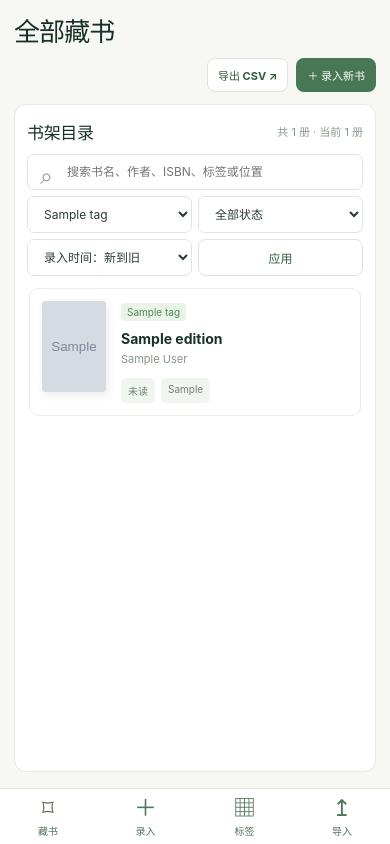
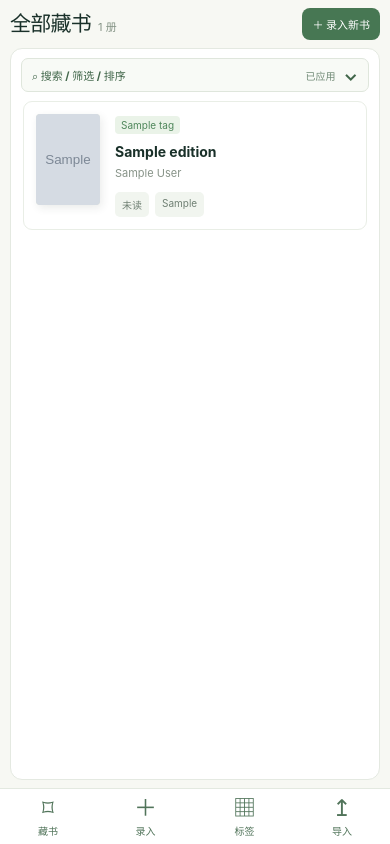
Before and after one commit to twoyoung04/library, a Django app: page /?tag=1 in a window 390 px wide. Run offline with Django 5.2, Linux system fonts and the light colour scheme; a user stored in the database is signed in; tables that the repository leaves empty hold one stand-in row (values such as "Sample post"); grey boxes marked "Sample" are stand-in pictures; parts of the project's set-up code (start-up, migrations or seed data) failed here and were passed over.

Commit message:
Give mobile catalogue more room

```diff
--- a/catalog/static/catalog/style.css
+++ b/catalog/static/catalog/style.css
@@ -62,3 +62,28 @@
   .collection-workspace .filters{grid-template-columns:repeat(2,minmax(0,1fr))}
   .collection-workspace .filters button{width:100%}
 }
+
+/* On phones, keep the shelf visible and open controls only when needed. */
+.catalog-controls{flex:none}
+.catalog-controls>summary,.mobile-count,.mobile-export{display:none}
+@media(max-width:760px){
+  .collection-page .main-content{padding:8px 10px calc(64px + env(safe-area-inset-bottom))}
+  .collection-top{flex-direction:row;align-items:center;gap:8px;margin-bottom:8px}
+  .collection-title{display:flex;align-items:baseline;gap:7px;min-width:0}
+  .collection-top h1{font-size:21px;white-space:nowrap}
+  .mobile-count{display:inline;color:#849385;font-size:11px;white-space:nowrap}
+  .collection-actions{width:auto;margin-left:auto}
+  .collection-actions .button.secondary{display:none}
+  .collection-actions .button.primary{min-height:32px;padding:0 9px}
+  .collection-workspace{padding:9px 10px 7px}
+  .collection-workspace .section-heading{display:none}
+  .catalog-controls{margin-bottom:7px}
+  .catalog-controls>summary{display:flex;align-items:center;gap:8px;min-height:34px;padding:0 10px;border:1px solid #dfe6dc;border-radius:7px;background:#f8faf6;color:#41664a;font-size:11px;font-weight:700;list-style:none;cursor:pointer}
+  .catalog-controls>summary::-webkit-details-marker{display:none}
+  .catalog-controls>summary::after{content:'⌄';font-size:18px;line-height:1;margin-left:0;transition:transform .15s}
+  .catalog-controls[open]>summary::after{transform:rotate(180deg)}
+  .controls-state{margin-left:auto;color:#728b77;font-size:10px;font-weight:500}
+  .controls-state:empty{margin-left:auto}
+  .catalog-controls .filters{margin:8px 0 0}
+  .catalog-controls .mobile-export{display:block;padding:10px 2px 2px;color:#3d7b4b;font-size:11px;font-weight:700}
+}
--- a/templates/base.html
+++ b/templates/base.html
@@ -7,8 +7,8 @@
   <meta name="theme-color" content="#18312a">
   <meta name="turbo-prefetch" content="false">
   <title>{% block title %}我的藏书{% endblock %} · 我的藏书</title>
-  <link rel="stylesheet" href="{% static 'catalog/style.css' %}?v=20261001-sort" data-turbo-track="reload">
-  <script src="{% static 'catalog/navigation.bundle.js' %}?v=20261001-layout" defer data-turbo-track="reload"></script>
+  <link rel="stylesheet" href="{% static 'catalog/style.css' %}?v=20261001-mobile-shelf" data-turbo-track="reload">
+  <script src="{% static 'catalog/navigation.bundle.js' %}?v=20261001-mobile-shelf" defer data-turbo-track="reload"></script>
   {% block head %}{% endblock %}
 </head>
 <body class="app-body {% block body_class %}{% endblock %}">
--- a/templates/catalog/list.html
+++ b/templates/catalog/list.html
@@ -3,7 +3,7 @@
 {% block body_class %}collection-page{% endblock %}
 {% block content %}
 <header class="page-header collection-top">
-  <div><h1>全部藏书</h1></div>
+  <div class="collection-title"><h1>全部藏书</h1><span class="mobile-count">{{ page.paginator.count }} 册</span></div>
   <div class="collection-actions">
     <a class="button secondary" href="{% url 'export_csv' %}" data-turbo="false">导出 CSV ↗</a>
     <a class="button primary" href="{% url 'book_new' %}">＋ 录入新书</a>
@@ -11,6 +11,8 @@
 </header>
 <section class="collection-panel collection-workspace">
   <div class="section-heading"><h2>书架目录</h2><span class="count-label">共 {{ total_copies }} 册 · 当前 {{ page.paginator.count }} 册</span></div>
+  <details class="catalog-controls" open>
+    <summary><span>⌕ 搜索 / 筛选 / 排序</span><span class="controls-state">{% if query or selected_tag or selected_status or selected_sort != 'added_desc' %}已应用{% endif %}</span></summary>
     <form class="filters" method="get">
       <label class="search-field"><span>⌕</span><input type="search" name="q" value="{{ query }}" placeholder="搜索书名、作者、ISBN、标签或位置"></label>
       <select name="tag" aria-label="标签"><option value="">全部标签</option>{% for item in tags %}<option value="{{ item.pk }}" {% if selected_tag == item.pk|stringformat:'s' %}selected{% endif %}>{{ item.name }}</option>{% endfor %}</select>
@@ -18,6 +20,8 @@
       <select name="sort" aria-label="排序方式">{% for value,label in sort_options %}<option value="{{ value }}" {% if selected_sort == value %}selected{% endif %}>{{ label }}</option>{% endfor %}</select>
       <button class="button secondary" type="submit">应用</button>
     </form>
+    <a class="mobile-export" href="{% url 'export_csv' %}" data-turbo="false">导出全部 CSV ↗</a>
+  </details>
   <div class="book-results" role="region" aria-label="书架目录" tabindex="0">
   {% if page.object_list %}
   <div class="book-grid">{% for copy in page %}
```
Also changed, not shown: frontend/navigation.js (+10 -0 lines), catalog/static/catalog/navigation.bundle.js. Lines whose indentation alone changed are shown as unchanged.
